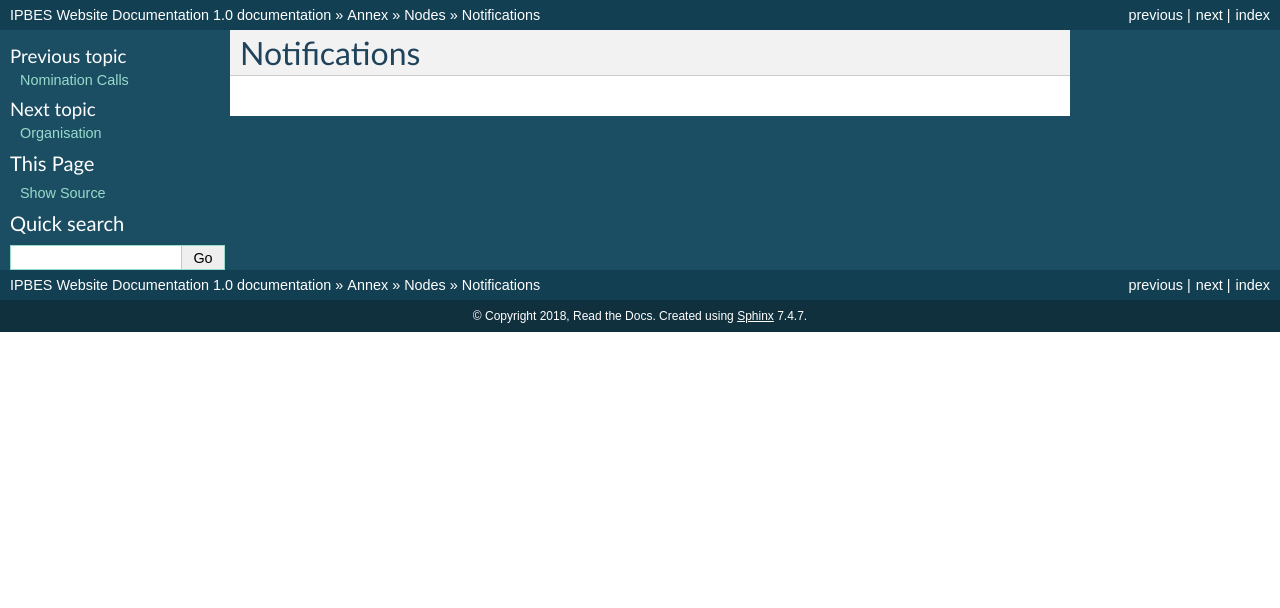
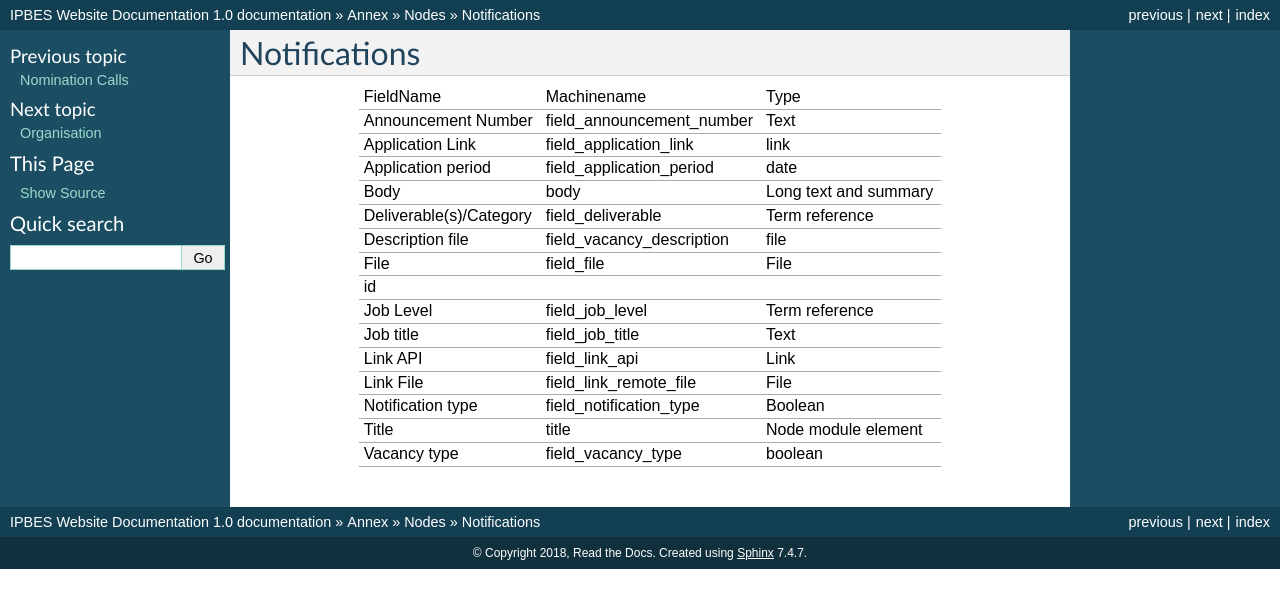
Before and after one commit to ipbes/ipbeswebdocs, a Sphinx documentation site: the page built from docs/annex/nodes/notifications.rst, in a window 1280 px wide. Shown: the top 608 px of the page. Built offline with Sphinx 7.4.7, drawn with Linux system fonts in a browser that asks for light colours; pages that are not in the unit, such as notebooks, are missing from menus.

Commit message:
Update notifications.rst

```diff
--- a/docs/annex/nodes/notifications.rst
+++ b/docs/annex/nodes/notifications.rst
@@ -1,2 +1,35 @@
 Notifications
 =============
++-------------------------+---------------------------+-----------------------+
+| FieldName               | Machinename               | Type                  |
++-------------------------+---------------------------+-----------------------+
+| Announcement Number     | field_announcement_number | Text                  |
++-------------------------+---------------------------+-----------------------+
+| Application Link        | field_application_link    | link                  |
++-------------------------+---------------------------+-----------------------+
+| Application period      | field_application_period  | date                  |
++-------------------------+---------------------------+-----------------------+
+| Body                    | body                      | Long text and summary |
++-------------------------+---------------------------+-----------------------+
+| Deliverable(s)/Category | field_deliverable         | Term reference        |
++-------------------------+---------------------------+-----------------------+
+| Description file        | field_vacancy_description | file                  |
++-------------------------+---------------------------+-----------------------+
+| File                    | field_file                | File                  |
++-------------------------+---------------------------+-----------------------+
+| id                      |                           |                       |
++-------------------------+---------------------------+-----------------------+
+| Job Level               | field_job_level           | Term reference        |
++-------------------------+---------------------------+-----------------------+
+| Job title               | field_job_title           | Text                  |
++-------------------------+---------------------------+-----------------------+
+| Link API                | field_link_api            | Link                  |
++-------------------------+---------------------------+-----------------------+
+| Link File               | field_link_remote_file    | File                  |
++-------------------------+---------------------------+-----------------------+
+| Notification type       | field_notification_type   | Boolean               |
++-------------------------+---------------------------+-----------------------+
+| Title                   | title                     | Node module element   |
++-------------------------+---------------------------+-----------------------+
+| Vacancy type            | field_vacancy_type        | boolean               |
++-------------------------+---------------------------+-----------------------+
```
